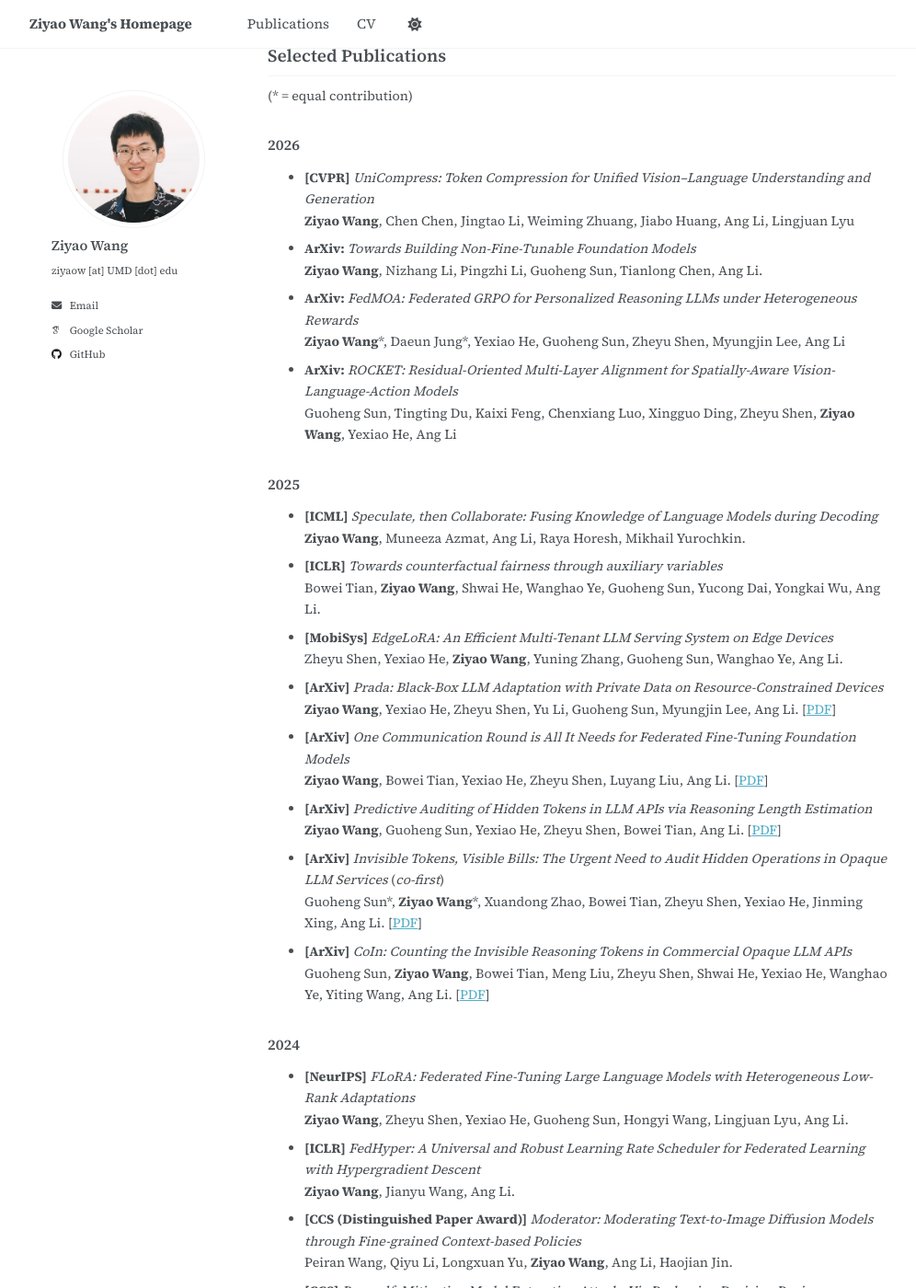
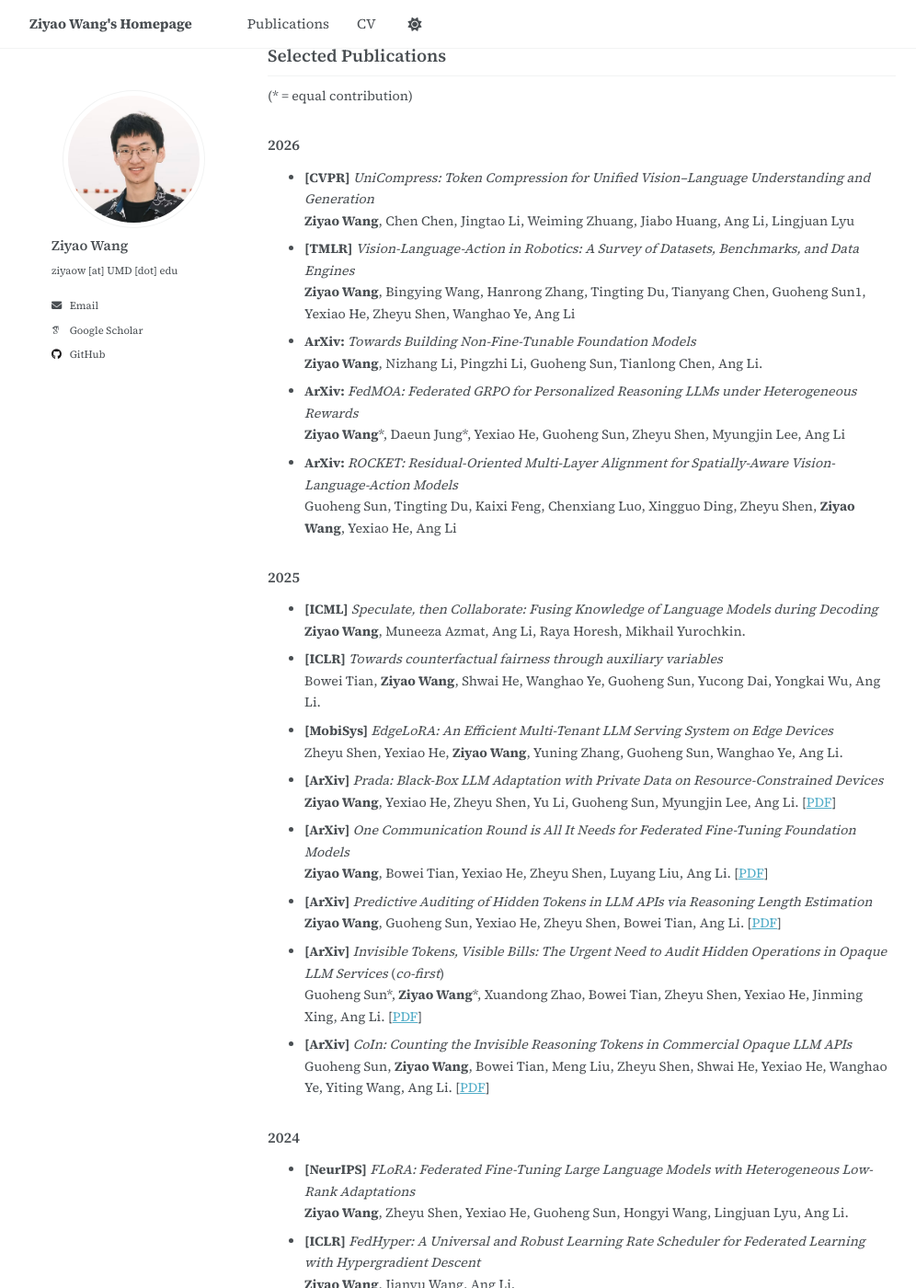
Before and after one commit to ziyaow1010/ziyaow1010.github.io, a Jekyll site: the page built from _pages/about.md, in a window 1280 px wide and 1400 px high, scrolled down 1846 px. Shown: the whole window at 92% size, without its empty margins (32-1028 px from the left). Built offline with Jekyll 4.4.1, drawn with Linux system fonts in a browser that asks for light colours; some web fonts are replaced; a script that is not in the unit is left out.

Commit message:
Update about.md

```diff
--- a/_pages/about.md
+++ b/_pages/about.md
@@ -75,6 +75,8 @@ My research focuses on collaborative foundation models and practical efficiency,
 ### 2026
 - **[CVPR]** *UniCompress: Token Compression for Unified Vision–Language Understanding and Generation*
   **Ziyao Wang**, Chen Chen, Jingtao Li, Weiming Zhuang, Jiabo Huang, Ang Li, Lingjuan Lyu
+- **[TMLR]** *Vision-Language-Action in Robotics: A Survey of Datasets, Benchmarks, and Data Engines*
+  **Ziyao Wang**, Bingying Wang, Hanrong Zhang, Tingting Du, Tianyang Chen, Guoheng Sun1, Yexiao He, Zheyu Shen, Wanghao Ye, Ang Li
 - **ArXiv:** *Towards Building Non-Fine-Tunable Foundation Models*
   **Ziyao Wang**, Nizhang Li, Pingzhi Li, Guoheng Sun, Tianlong Chen, Ang Li.
 - **ArXiv:** *FedMOA: Federated GRPO for Personalized Reasoning LLMs under Heterogeneous Rewards*
```
Also changed, not shown: other parts of _pages/about.md (+0 -2 lines).
